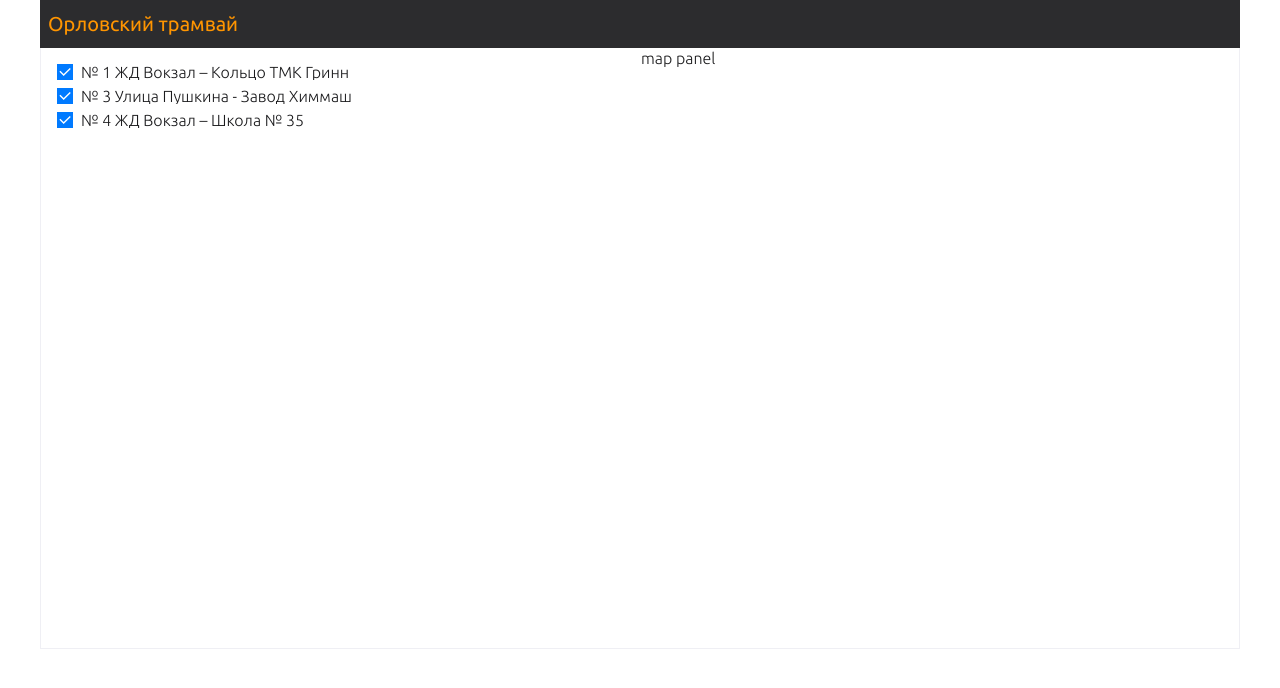
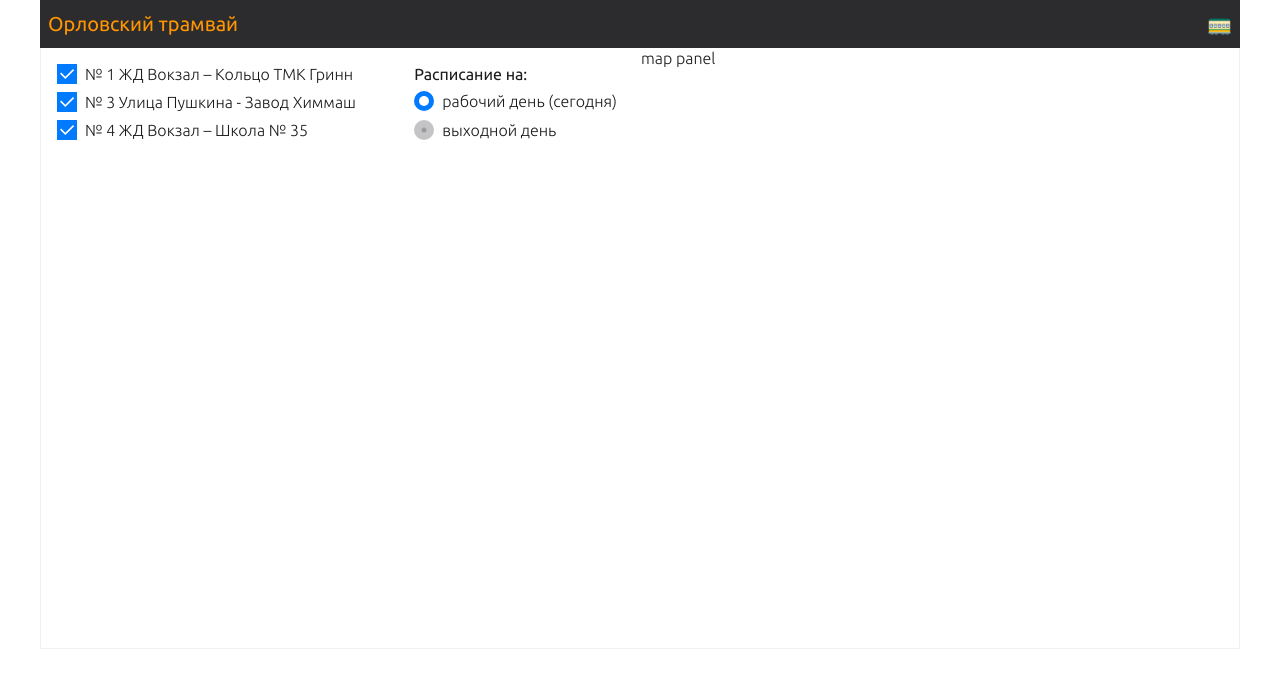
Before and after one commit to denkiril/orel-tramway, an Angular app: page / in a window 1280 px wide. Shown: the top 688 px of the page. Built offline with nearby package versions, Linux system fonts and the light colour scheme.

Commit message:
add change-day radios

```diff
--- a/node_scripts/generate_schedule.js
+++ b/node_scripts/generate_schedule.js
@@ -38,6 +38,7 @@ routes.forEach(route => {
 
 function makeTrips(tripsStr) {
   // tripsStr = "5:48, 6:12, ... , 15:12, 15:24 (ДО ДЕПО), ... , 22:48, 23:26 (ДО ДЕПО)"
+  const text = tripsStr;
   const departure_time = [];
   const to_depot = [];
 
@@ -59,10 +60,10 @@ function makeTrips(tripsStr) {
     departure_time.push(hours * 60 + minutes);
   });
 
-  return { departure_time, to_depot };
+  return { text, departure_time, to_depot };
 }
 
-console.log('schedule:', schedule);
+// console.log('schedule:', schedule);
 fs.writeFile(schedulePath, JSON.stringify(schedule), (err) => {
   if (err) throw err;
   console.log('File \x1b[36m%s\x1b[0m is created successfully.', schedulePath);
--- a/src/app/app.component.html
+++ b/src/app/app.component.html
@@ -1,6 +1,7 @@
 <div class="main-wrapper">
   <header>
     <div class="header-title">Орловский трамвай</div>
+    <div class="emoji">🚃</div>
   </header>
 
   <main>
--- a/src/app/app.component.scss
+++ b/src/app/app.component.scss
@@ -12,12 +12,12 @@ header {
   height: 48px;
   display: flex;
   align-items: center;
-  padding-left: 8px;
+  justify-content: space-between;
+  padding: 0 8px;
   background-color: var(--dark-100);
+  color: var(--accent-orange);
 
-  .header-title {
-    color: var(--accent-orange);
-  }
+  // .header-title {}
 }
 
 main {
--- a/src/app/components/controls/checkbox/checkbox.component.scss
+++ b/src/app/components/controls/checkbox/checkbox.component.scss
@@ -6,8 +6,8 @@ label {
 
   input {
     position: absolute;
-    width: 0;
-    height: 0;
+    width: 0px;
+    height: 0px;
     overflow: hidden;
     clip: rect(0 0 0 0);
 
--- a/src/app/components/controls/radiobutton/radiobutton.component.scss
+++ b/src/app/components/controls/radiobutton/radiobutton.component.scss
@@ -1,5 +1,5 @@
 label {
-  display: inline;
+  display: flex;
   margin: 0;
   position: relative;
 
@@ -12,28 +12,28 @@ label {
   }
 
   .box {
-    width: 24px;
-    height: 24px;
+    width: 20px;
+    height: 20px;
   }
 
-  input:enabled+.box {
+  input:enabled + .box {
     cursor: pointer;
   }
 
-  input+* .box__off {
+  input + * .box__off {
     fill: var(--label-tetriary);
   }
 
   input:checked {
-    &+* .box__off {
+    & + * .box__off {
       fill: none;
     }
 
-    &+* .box__back {
+    & + * .box__back {
       fill: var(--accent-blue);
     }
 
-    &+* .box__front {
+    & + * .box__front {
       fill: var(--light-01);
     }
   }
@@ -42,5 +42,6 @@ label {
     overflow: hidden;
     text-overflow: ellipsis;
     white-space: nowrap;
+    margin: 0 8px;
   }
 }
--- a/src/app/components/main-page/main-page.component.html
+++ b/src/app/components/main-page/main-page.component.html
@@ -1,8 +1,35 @@
 <div class="main-panel">
   <div class="controls-block">
-    <div *ngFor="let route of routes"
-      class="control">
-      <checkbox [checked]="true" textRight="№ {{ route.id }} {{ route.name }}"></checkbox>
+    <div class="routes-block">
+      <div *ngFor="let route of routes"
+        class="control">
+        <checkbox
+          [size]="20"
+          textRight="№ {{ route.id }} {{ route.name }}"
+          [checked]="!!route.show"
+          (changeChecked)="changeRouteShow(route)"
+        ></checkbox>
+      </div>
+    </div>
+
+    <div>
+      <p class="days-header">Расписание на:</p>
+
+      <div class="control">
+        <radiobutton
+          textRight="рабочий день{{today === DAY.WORKDAY ? IS_TODAY : ''}}"
+          [checked]="showDay === DAY.WORKDAY"
+          (changeValue)="changeDayShow(DAY.WORKDAY)">
+        </radiobutton>
+      </div>
+
+      <div class="control">
+        <radiobutton
+          textRight="выходной день{{today === DAY.DAYOFF ? IS_TODAY : ''}}"
+          [checked]="showDay === DAY.DAYOFF"
+          (changeValue)="changeDayShow(DAY.DAYOFF)">>
+        </radiobutton>
+      </div>
     </div>
   </div>
 
--- a/src/app/components/main-page/main-page.component.scss
+++ b/src/app/components/main-page/main-page.component.scss
@@ -32,8 +32,19 @@
 
 .controls-block {
   margin-bottom: 16px;
+  display: flex;
+  justify-content: space-between;
 
   .control {
     margin-bottom: 8px;
   }
 }
+
+.routes-block {
+  min-width: 0px;
+}
+
+.days-header {
+  font-weight: normal;
+  margin-bottom: 6px;
+}
--- a/src/app/components/main-page/main-page.component.ts
+++ b/src/app/components/main-page/main-page.component.ts
@@ -2,12 +2,19 @@ import {ChangeDetectionStrategy, ChangeDetectorRef, Component, OnInit} from '@an
 import {HttpClient, HttpHeaders} from '@angular/common/http';
 import {first} from 'rxjs/operators';
 
+enum DAY {
+  WORKDAY = 'workday',
+  DAYOFF = 'dayoff'
+}
+
 interface Route {
   id: number;
   name: string;
+  show?: boolean;
 }
 
-const DATA_URL = 'assets/data/data.json';
+const SCHEDULE_URL = 'assets/data/schedule.json';
+const IS_TODAY = ' (сегодня)';
 
 @Component({
   selector: 'main-page',
@@ -17,6 +24,10 @@ const DATA_URL = 'assets/data/data.json';
 })
 export class MainPageComponent implements OnInit {
   routes: Route[] = [];
+  IS_TODAY = IS_TODAY;
+  DAY = DAY;
+  showDay = DAY.WORKDAY;
+  today = DAY.WORKDAY; // TODO определять
 
   constructor(private http: HttpClient, private changeDetector: ChangeDetectorRef) {}
 
@@ -28,12 +39,19 @@ export class MainPageComponent implements OnInit {
     const headers = new HttpHeaders().set('Content-Type', 'application/json');
 
     this.http
-      .get<any>(DATA_URL, {headers})
+      .get<any>(SCHEDULE_URL, {headers})
       .pipe(first())
       .subscribe(
         (data: Route[]) => {
-          this.routes = data;
           console.log('data', data);
+
+          this.routes = data.map((item: Route) => ({
+            id: item.id,
+            name: item.name,
+            show: true
+          }));
+          console.log('routes', this.routes);
+
           this.changeDetector.detectChanges();
         },
         (error) => {
@@ -41,4 +59,14 @@ export class MainPageComponent implements OnInit {
         }
       );
   }
+
+  changeRouteShow(route: Route): void {
+    route.show = !route.show;
+    console.log('routes', this.routes);
+  }
+
+  changeDayShow(day: DAY): void {
+    this.showDay = day;
+    console.log('showDay', this.showDay);
+  }
 }
--- a/src/assets/data/example.schedule.json
+++ b/src/assets/data/example.schedule.json
@@ -7,10 +7,12 @@
       {
         "id": 1,
         "workday_trips": {
+          "text": "5:48, 6:12, 6:36, 6:48, 7:00, 7:12, 7:24, 7:36, 7:48, 8:00, 8:12, 8:24, 8:36, 8:48, 9:00, 9:12, 9:24, 9:36, 9:48, 10:00, 10:12, 10:24, 10:36, 10:48, 11:00, 11:12, 11:24, 11:36, 11:48, 12:00, 12:12, 12:24, 12:36, 12:48, 13:00, 13:12, 13:24, 13:36, 13:48, 14:00, 14:12, 14:24, 14:36, 14:48, 15:00, 15:12, 15:24 (ДО ДЕПО), 15:36, 15:48, 16:00, 16:12, 16:24, 16:36, 16:48, 17:00, 17:24, 17:36, 17:48, 18:00, 18:12, 18:24, 18:36, 18:48, 19:12, 19:24, 19:36 (ДО ДЕПО), 19:48, 20:00 (ДО ДЕПО), 20:12, 20:36, 21:00, 21:12, 21:36, 22:00, 22:24, 22:48, 23:26 (ДО ДЕПО)",
           "departure_time": [348, 372, 396],
           "to_depot": [0]
         },
         "dayoff_trips": {
+          "text": "5:51, 6:12, 6:33, 6:53, 7:14, 7:35, 7:56, 8:17, 8:37, 8:58, 9:19, 9:40, 10:01, 10:42, 11:03, 11:24, 11:45, 12:05, 12:26, 12:47, 13:08, 13:29, 13:49, 14:10, 14:31, 14:52, 15:13, 15:33, 15:54, 16:15, 16:36, 16:57, 17:17, 17:38, 17:59, 18:20 (ДО ДЕПО), 18:41,19:22 (ДО ДЕПО), 19:43, 20:25, 21:27, 22:09, 23:05 (ДО ДЕПО)",
           "departure_time": [351, 372, 393],
           "to_depot": []
         }
```
Also changed, not shown: src/assets/data/schedule.json (+1 -1 lines).
